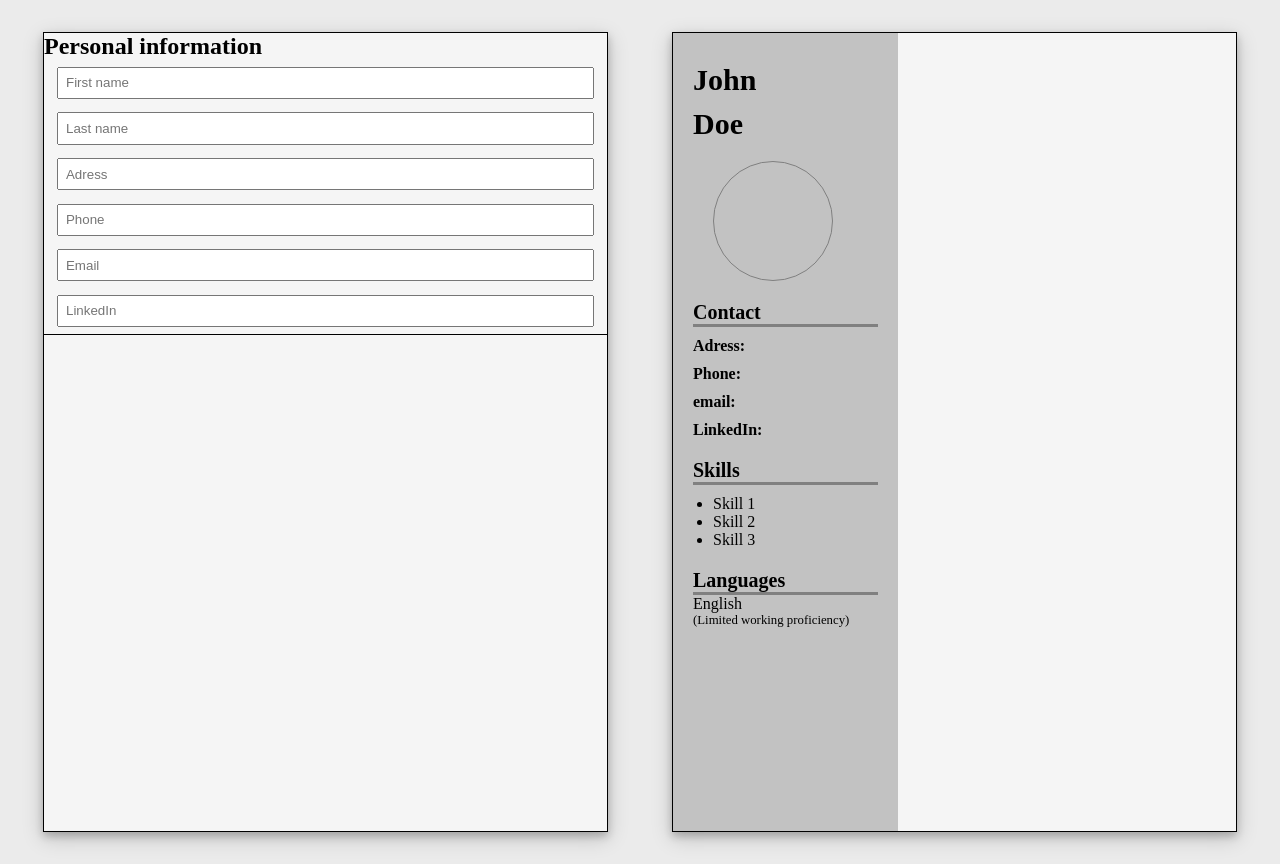
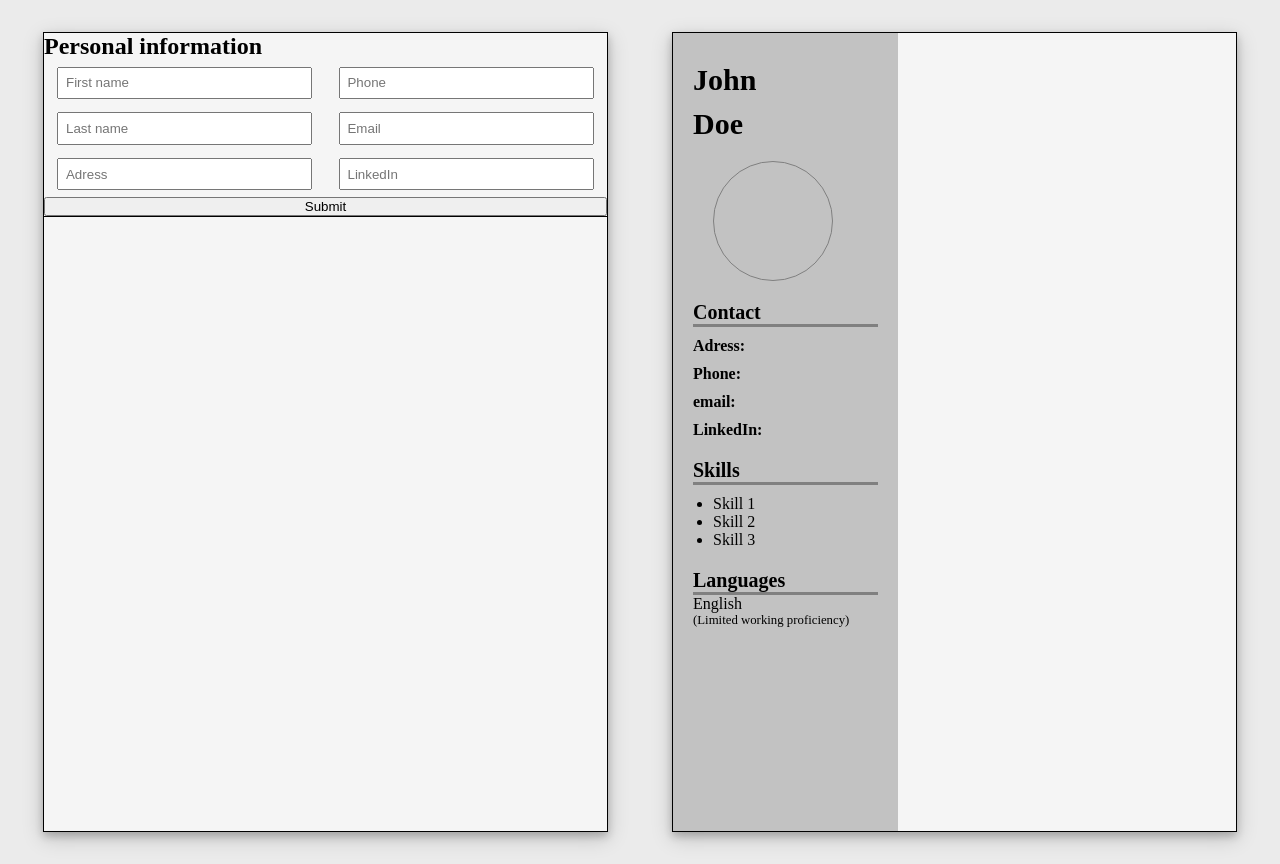
Before and after one commit to MrDando/CV-Project, a React (Create React App) app: page / in a window 1280 px wide. Built offline with nearby package versions, Linux system fonts and the light colour scheme.

Commit message:
Restyled name and contact input fields

```diff
--- a/src/App.js
+++ b/src/App.js
@@ -7,8 +7,13 @@ import Professional from './Components/Professional'
 class App extends React.Component {
   constructor() {
     super()
-    this.addEntry = this.addEntry.bind(this)
+    this.submitForm = this.submitForm.bind(this)
     this.handleChange = this.handleChange.bind(this)
+
+    this.personal = {
+      firstname: '',
+      lastname: ''
+    }
 
     this.state = {
       firstname: 'John',
@@ -20,15 +25,23 @@ class App extends React.Component {
     }
   }
 
-  addEntry(e) {
+  submitForm(e) {
+    console.log('Form Submitted', this.personal)
     e.preventDefault();
+
+    const {firstname, lastname, adress, phone, email, linkedIn} = this.personal
+    this.setState({
+      firstname: firstname,
+      lastname: lastname,
+      adress: adress,
+      phone: phone,
+      email: email,
+      linkedIn: linkedIn
+    })
   }
 
   handleChange(e) {
-    console.log(e.target.name)
-    this.setState({
-      [e.target.name]: e.target.value
-    })
+    this.personal[e.target.name] = e.target.value
   }
 
   render() {
@@ -37,13 +50,20 @@ class App extends React.Component {
         <div className='cv-form'>
           <div className='form-section'>
             <h2>Personal information</h2>
-            <form className='flex column' onSubmit={this.addEntry}>
+            <form className='flex column' onSubmit={this.submitForm}>
+              <div className ='flex justified-center'>
+                <div className ='flex column' style={{flex: 1}}>
                   <input name='firstname' className='personal-input' placeholder='First name' onChange={this.handleChange}></input>
                   <input name='lastname' className='personal-input' placeholder='Last name' onChange={this.handleChange}></input>
                   <input name='adress' className='personal-input' placeholder='Adress' onChange={this.handleChange}></input>
+                </div>
+                <div className='flex column' style={{flex: 1}}>
                   <input name='phone' className='personal-input' placeholder='Phone' onChange={this.handleChange}></input>
                   <input name='email' className='personal-input' placeholder='Email' onChange={this.handleChange}></input>
                   <input name='linkedIn' className='personal-input' placeholder='LinkedIn' onChange={this.handleChange}></input>
+                </div>
+              </div>
+              <button type='submit'>Submit</button>
             </form>
           </div>
 
```
Lines whose indentation alone changed are shown as unchanged.
